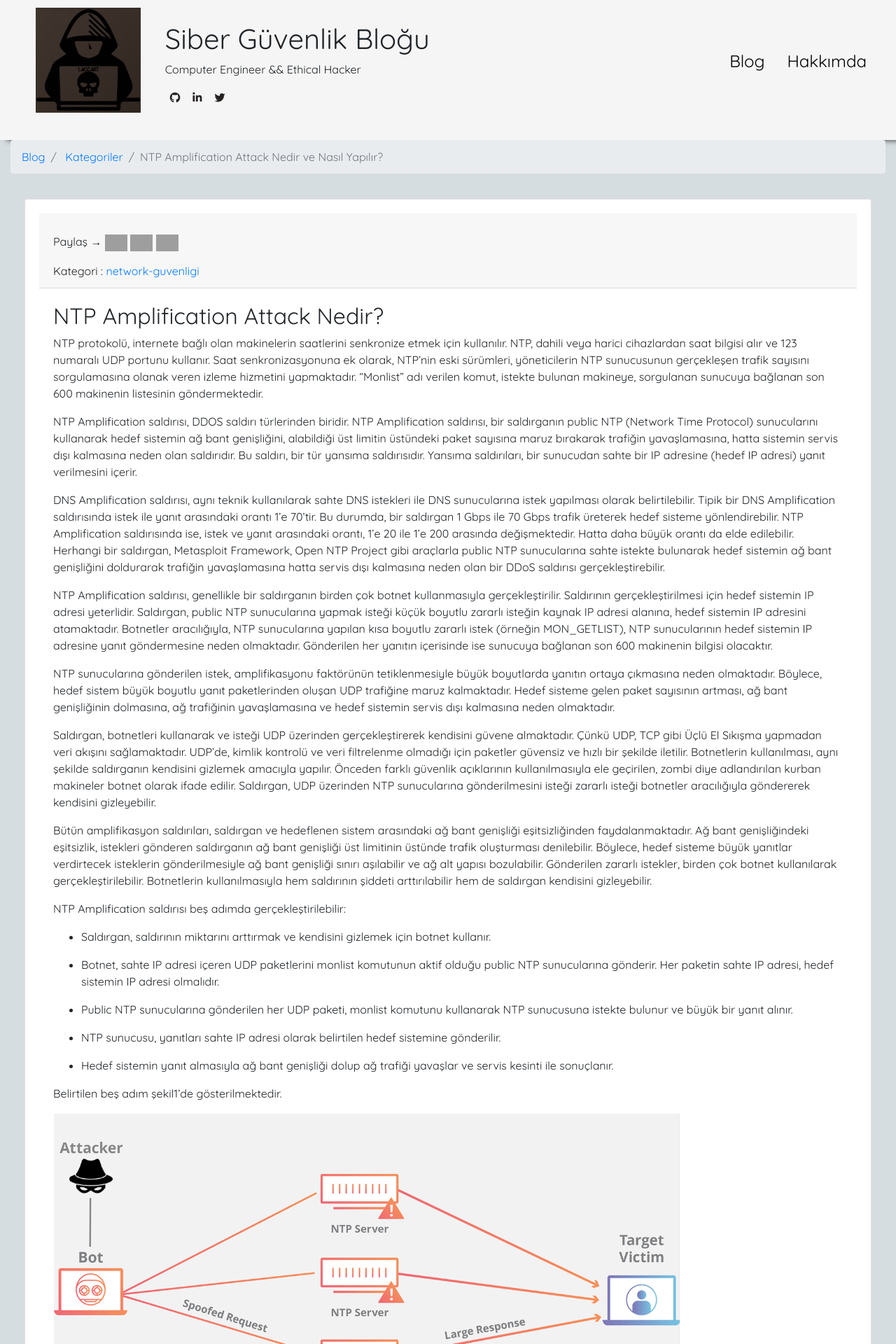
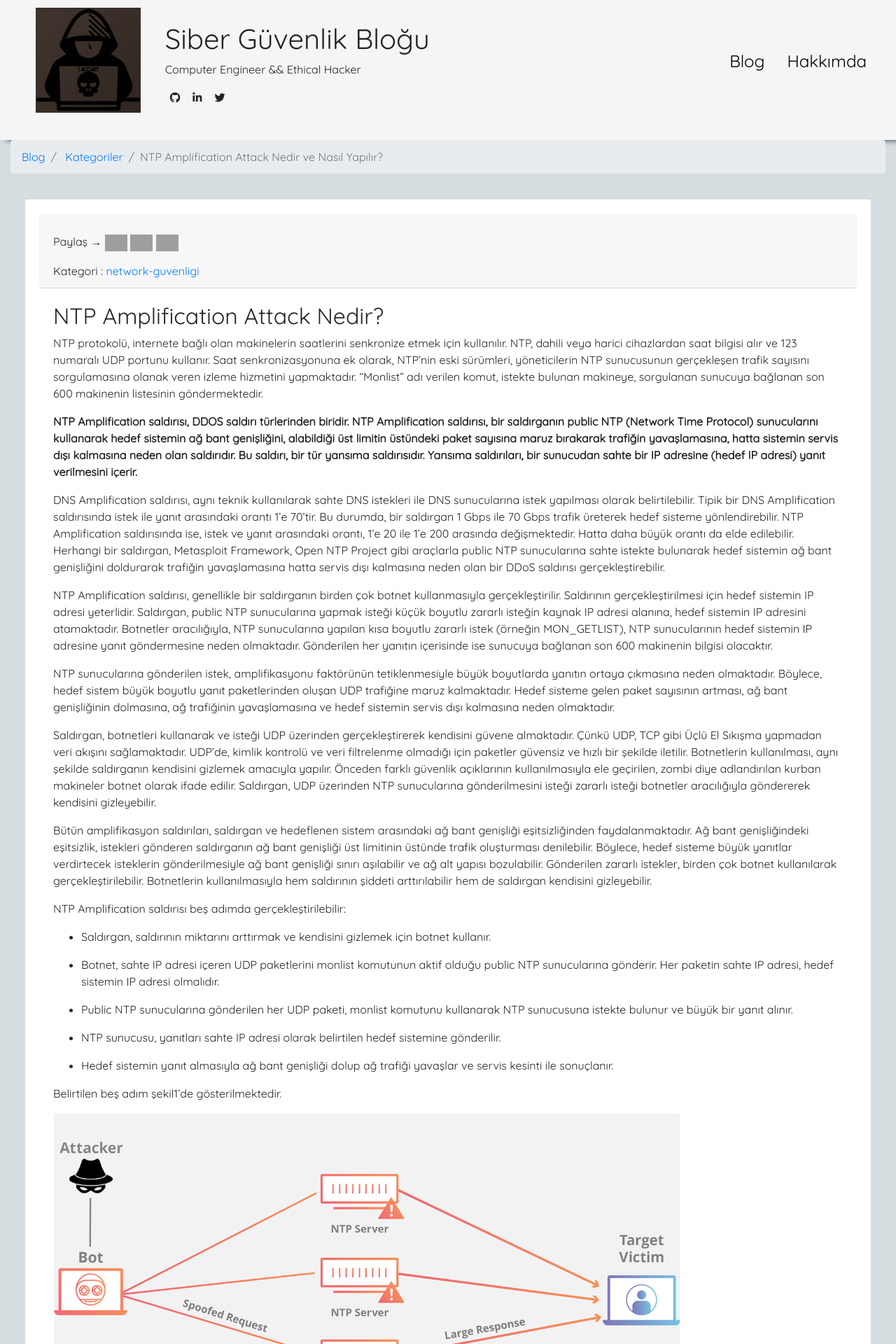
Before and after one commit to laccart/laccart, a Jekyll site: the page built from _posts/2020-03-25-NTP-Amplification-Attack-Nedir-ve-Nasıl-Yapılır.markdown, in a window 1280 px wide. Shown: the top 1920 px of the page at 70% size. Built offline with Jekyll 4.4.1, drawn with Linux system fonts in a browser that asks for light colours; nearby versions of some CDN libraries; our own code applies the rules of GitHub Pages for plain Markdown files; grey boxes are pictures that could not be loaded.

```diff
--- a/_posts/2020-03-25-NTP-Amplification-Attack-Nedir-ve-Nasıl-Yapılır.markdown
+++ b/_posts/2020-03-25-NTP-Amplification-Attack-Nedir-ve-Nasıl-Yapılır.markdown
@@ -10,7 +10,7 @@ thumbnail: posts/ntp.png
 
 NTP protokolü, internete bağlı olan makinelerin saatlerini senkronize etmek için kullanılır. NTP, dahili veya harici cihazlardan saat bilgisi alır ve 123 numaralı UDP portunu kullanır. Saat senkronizasyonuna ek olarak, NTP’nin eski sürümleri, yöneticilerin NTP sunucusunun gerçekleşen trafik sayısını sorgulamasına olanak veren izleme hizmetini yapmaktadır. “Monlist” adı verilen komut, istekte bulunan makineye, sorgulanan sunucuya bağlanan son 600 makinenin listesinin göndermektedir.
 
-NTP Amplification saldırısı, DDOS saldırı türlerinden biridir. NTP Amplification saldırısı, bir saldırganın public NTP (Network Time Protocol) sunucularını kullanarak hedef sistemin ağ bant genişliğini, alabildiği üst limitin üstündeki paket sayısına maruz bırakarak trafiğin yavaşlamasına, hatta sistemin servis dışı kalmasına neden olan saldırıdır. Bu saldırı, bir tür yansıma saldırısıdır. Yansıma saldırıları, bir sunucudan sahte bir IP adresine (hedef IP adresi) yanıt verilmesini içerir.
+**NTP Amplification saldırısı, DDOS saldırı türlerinden biridir. NTP Amplification saldırısı, bir saldırganın public NTP (Network Time Protocol) sunucularını kullanarak hedef sistemin ağ bant genişliğini, alabildiği üst limitin üstündeki paket sayısına maruz bırakarak trafiğin yavaşlamasına, hatta sistemin servis dışı kalmasına neden olan saldırıdır. Bu saldırı, bir tür yansıma saldırısıdır. Yansıma saldırıları, bir sunucudan sahte bir IP adresine (hedef IP adresi) yanıt verilmesini içerir.**
 
 DNS Amplification saldırısı, aynı teknik kullanılarak sahte DNS istekleri ile DNS sunucularına istek yapılması olarak belirtilebilir. Tipik bir DNS Amplification saldırısında istek ile yanıt arasındaki orantı 1’e 70’tir. Bu durumda, bir saldırgan 1 Gbps ile 70 Gbps trafik üreterek hedef sisteme yönlendirebilir. NTP Amplification saldırısında ise, istek ve yanıt arasındaki orantı, 1’e 20 ile 1’e 200 arasında değişmektedir. Hatta daha büyük orantı da elde edilebilir. Herhangi bir saldırgan, Metasploit Framework, Open NTP Project gibi araçlarla public NTP sunucularına sahte istekte bulunarak hedef sistemin ağ bant genişliğini doldurarak trafiğin yavaşlamasına hatta servis dışı kalmasına neden olan bir DDoS saldırısı gerçekleştirebilir.
 
```
